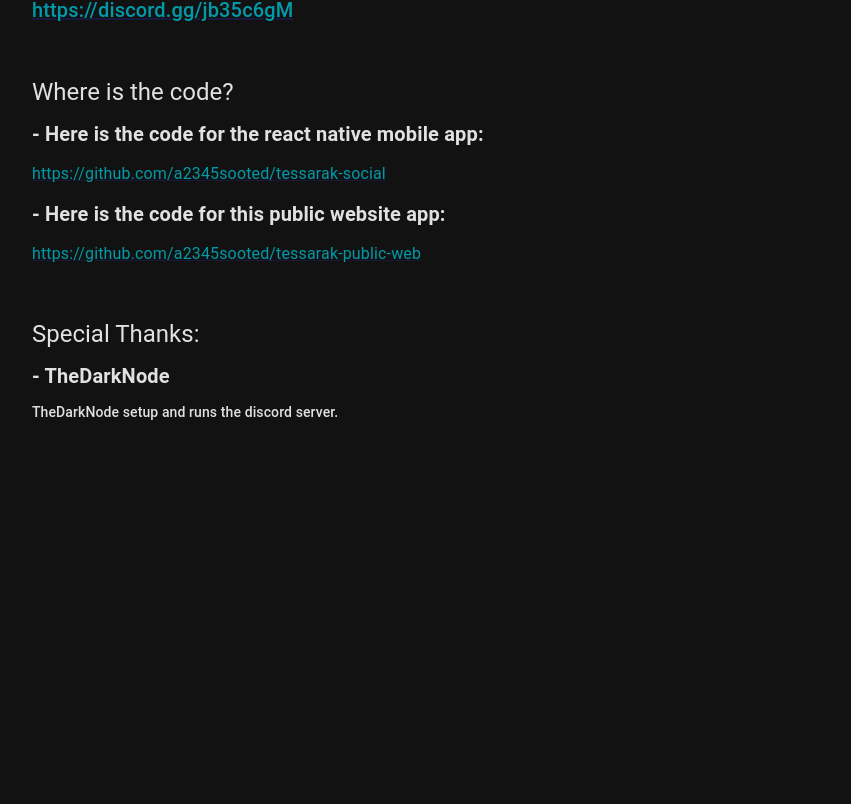
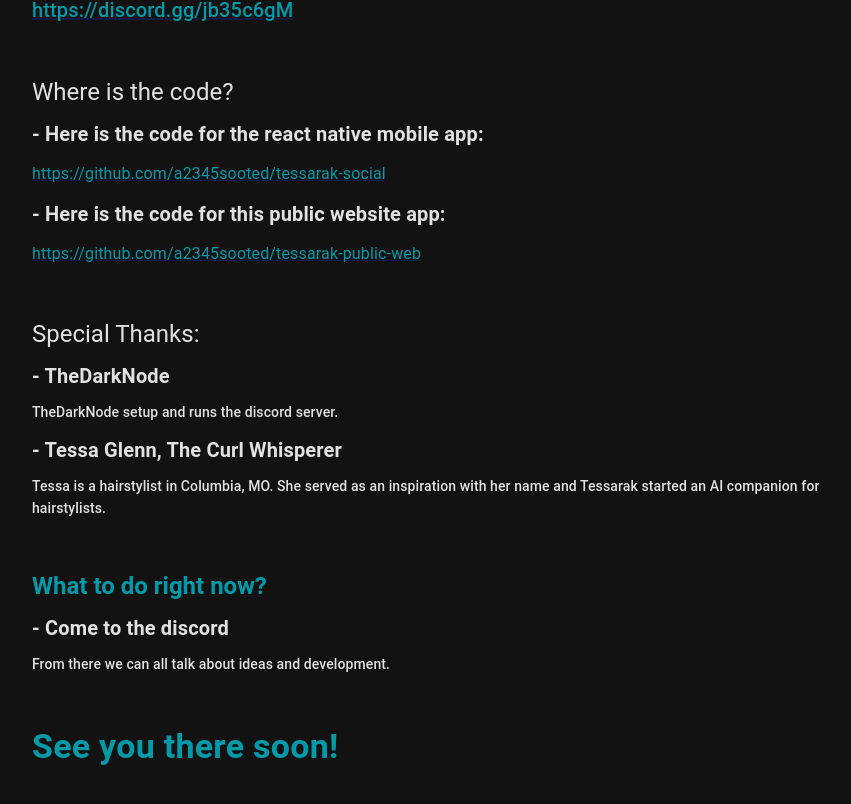
Before and after one commit to a2345sooted/tessarak-public-web, a React (Create React App) app: page / in a window 1280 px wide. Shown: the part 1632-2436 px from the top of the page, without its empty margins (182-1033 px from the left). Before the commit the page ends 2206 px from the top, so only its background shows below. Built offline with nearby package versions, Linux system fonts and the light colour scheme.

Commit message:
updating content

```diff
--- a/src/App.tsx
+++ b/src/App.tsx
@@ -193,6 +193,24 @@
                 <Box sx={{marginTop: '10px'}}>
                     <Typography variant="subtitle2" sx={styles.needText}>TheDarkNode setup and runs the discord server.</Typography>
                 </Box>
+                <Box sx={{marginTop: '10px'}}>
+                    <Typography variant="h6" sx={styles.needTitle}>- Tessa Glenn, The Curl Whisperer</Typography>
+                </Box>
+                <Box sx={{marginTop: '10px'}}>
+                    <Typography variant="subtitle2" sx={styles.needText}>Tessa is a hairstylist in Columbia, MO. She served as an inspiration with her name and Tessarak started an AI companion for hairstylists.</Typography>
+                </Box>
+                <Box sx={{marginTop: '50px'}}>
+                    <Typography variant="h5" sx={[styles.subHeader, {color: '#029aa8', fontWeight: 'bold'}]}>What to do right now?</Typography>
+                </Box>
+                <Box sx={{marginTop: '10px'}}>
+                    <Typography variant="h6" sx={styles.needTitle}>- Come to the discord</Typography>
+                </Box>
+                <Box sx={{marginTop: '10px'}}>
+                    <Typography variant="subtitle2" sx={styles.needText}>From there we can all talk about ideas and development.</Typography>
+                </Box>
+                <Box sx={{marginTop: '50px'}}>
+                    <Typography variant="h4" sx={[styles.subHeader, {color: '#029aa8', fontWeight: 'bold'}]}>See you there soon!</Typography>
+                </Box>
             </Container>
         </ThemeProvider>
     );
```
